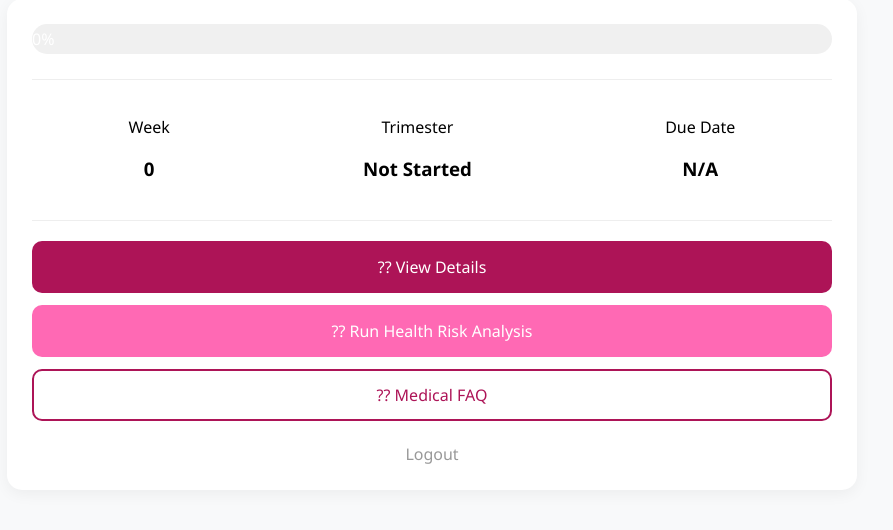
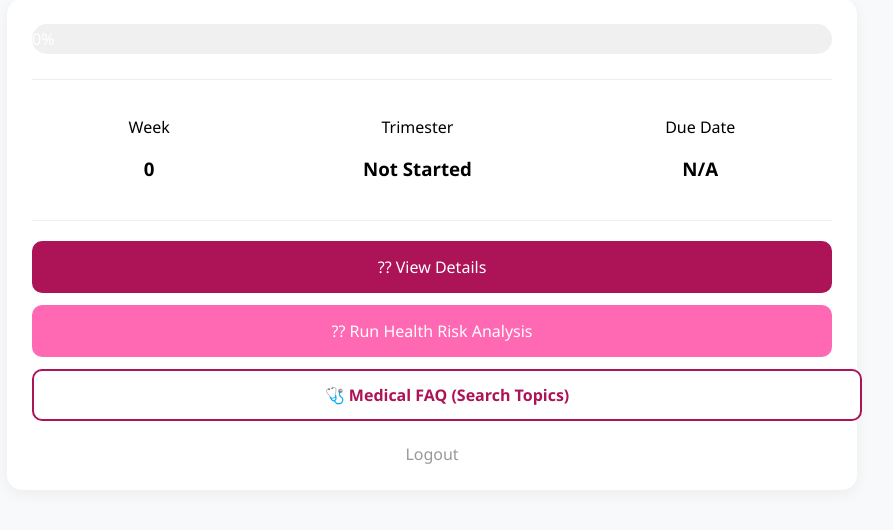
Before and after one commit to tejaswini-111/pregnancy-health-tracker, a Flask app: page /dashboard in a window 1280 px wide. Shown: the part 367-897 px from the top of the page, without its empty margins (253-1146 px from the left). Run offline with Flask 3, Linux system fonts and the light colour scheme; the visitor is signed in with stand-in values (Sample User, id 1); data that the repository does not hold is empty; some libraries are stand-ins or nearby versions.

Commit message:
Fixed dashboard layout and FAQ route

```diff
--- a/templates/dashboard.html
+++ b/templates/dashboard.html
@@ -23,7 +23,9 @@
         <div style="display: flex; flex-direction: column; gap: 12px;">
             <a href="/details/{{ weeks }}" class="btn" style="background: var(--pink-dark); color: white; padding: 15px; text-decoration: none; border-radius: 10px;">?? View Details</a>
             <a href="/predict_page" class="btn" style="background: var(--pink-main); color: white; padding: 15px; text-decoration: none; border-radius: 10px;">?? Run Health Risk Analysis</a>
-            <a href="/faq" class="btn" style="background: #fff; color: var(--pink-dark); border: 2px solid var(--pink-dark); padding: 13px; text-decoration: none; border-radius: 10px;">?? Medical FAQ</a>
+            <a href="/faq" class="btn" style="background: #fff; color: var(--pink-dark); border: 2px solid var(--pink-dark); width: 100%; padding: 13px; text-decoration: none; border-radius: 10px; display: block; text-align: center; font-weight: bold;">
+    🩺 Medical FAQ (Search Topics)
+</a>
             <a href="/logout" style="color: #999; text-decoration: none; margin-top: 10px;">Logout</a>
         </div>
     </div>
```
